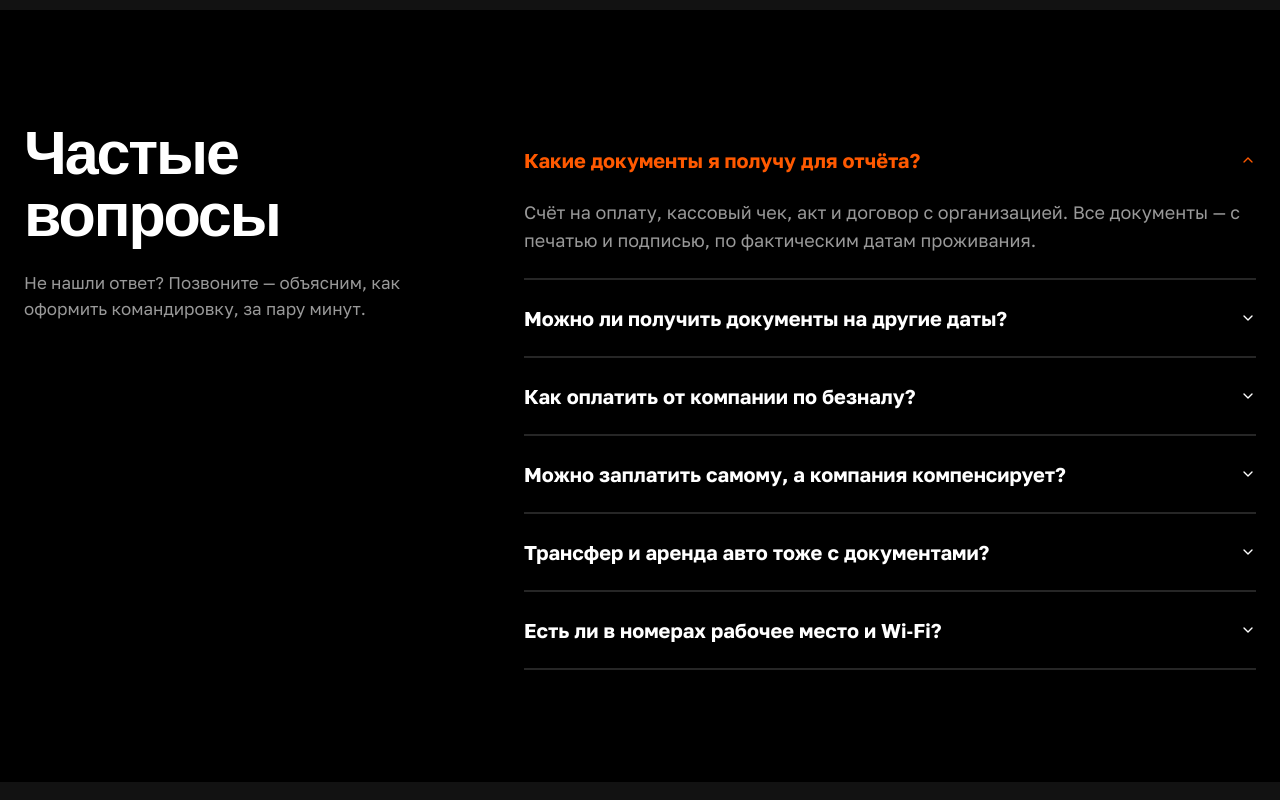
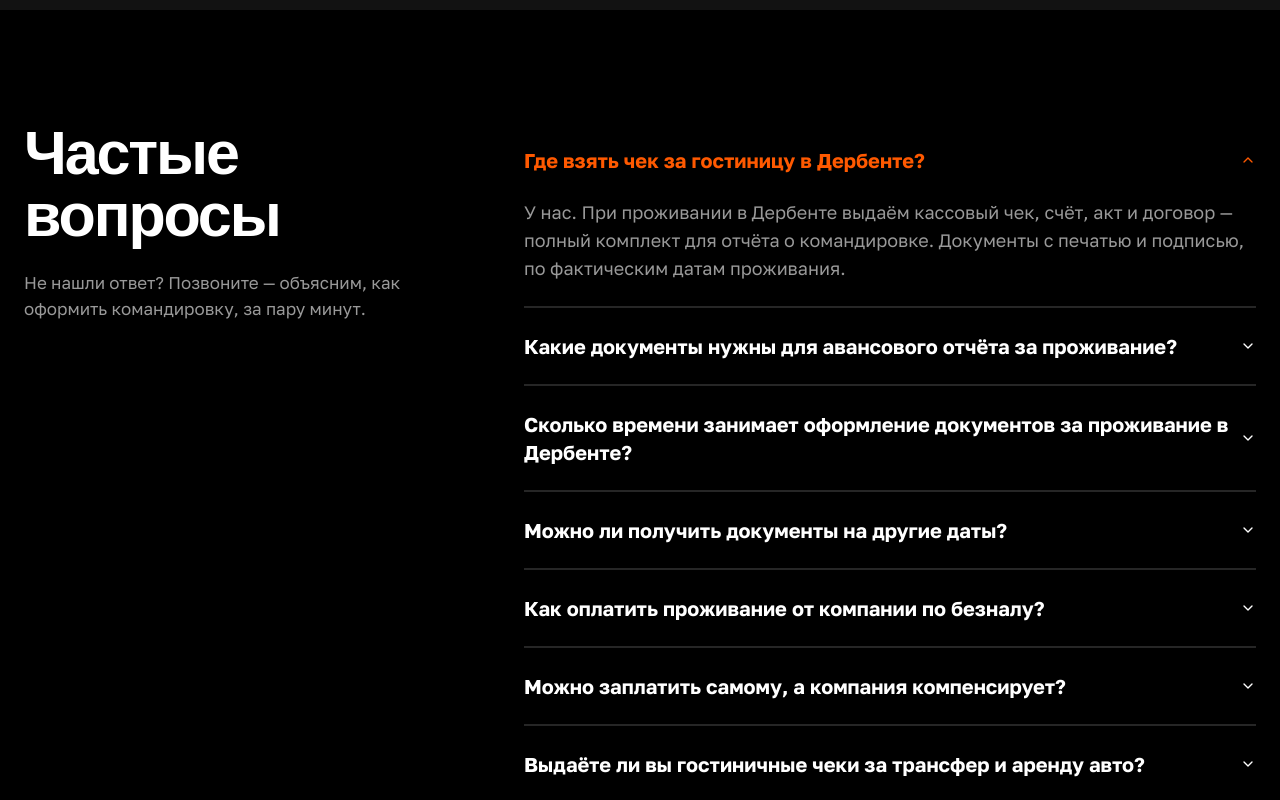
Before and after one commit to 6456609-source/hotel-checks-derbent, a React (Vite) app: page / in a window 1280 px wide. Shown: the part 4820-5620 px from the top of the page. Built offline with nearby package versions, Linux system fonts and the light colour scheme; a web font is replaced by a local one.

Commit message:
[FEAT] Я не вижу описания правки в вашем сообщении. Пожалуйста, опишите, какие

```diff
--- a/src/components/site/Faq.tsx
+++ b/src/components/site/Faq.tsx
@@ -1,16 +1,26 @@
+import { useEffect } from "react";
 import { Accordion, AccordionContent, AccordionItem, AccordionTrigger } from "@/components/ui/accordion";
+import type { City } from "./cities";
 
-const FAQ = [
+const getFaq = (city: City) => [
   {
-    q: "Какие документы я получу для отчёта?",
-    a: "Счёт на оплату, кассовый чек, акт и договор с организацией. Все документы — с печатью и подписью, по фактическим датам проживания.",
+    q: `Где взять чек за гостиницу в ${city.in}?`,
+    a: `У нас. При проживании в ${city.in} выдаём кассовый чек, счёт, акт и договор — полный комплект для отчёта о командировке. Документы с печатью и подписью, по фактическим датам проживания.`,
+  },
+  {
+    q: "Какие документы нужны для авансового отчёта за проживание?",
+    a: "Для авансового отчёта бухгалтерии обычно нужен кассовый чек и документ об оказании услуг — счёт или акт. Мы выдаём их вместе, плюс договор, если его требует ваша компания.",
+  },
+  {
+    q: `Сколько времени занимает оформление документов за проживание в ${city.in}?`,
+    a: "Счёт и договор присылаем в течение 15 минут после заявки. Кассовый чек и акт вы получаете сразу при выезде — ждать не нужно.",
   },
   {
     q: "Можно ли получить документы на другие даты?",
     a: "Нет. Мы выдаём документы только за фактическое проживание с реальными датами заезда и выезда. Это защищает и вас, и вашу компанию при проверке.",
   },
   {
-    q: "Как оплатить от компании по безналу?",
+    q: "Как оплатить проживание от компании по безналу?",
     a: "Пришлите реквизиты организации и даты — мы выставим счёт и договор. После оплаты бронь подтверждается, а закрывающие документы вы получаете при выезде.",
   },
   {
@@ -18,7 +28,7 @@ const FAQ = [
     a: "Да. Оплачиваете картой или наличными на месте, получаете кассовый чек и все документы для авансового отчёта.",
   },
   {
-    q: "Трансфер и аренда авто тоже с документами?",
+    q: "Выдаёте ли вы гостиничные чеки за трансфер и аренду авто?",
     a: "Да, по дополнительным услугам — трансферу, аренде авто и переговорной — выдаём отдельные чеки и акты.",
   },
   {
@@ -27,7 +37,28 @@ const FAQ = [
   },
 ];
 
-const Faq = () => {
+const Faq = ({ city }: { city: City }) => {
+  const faq = getFaq(city);
+
+  useEffect(() => {
+    const id = "faq-schema";
+    document.getElementById(id)?.remove();
+    const script = document.createElement("script");
+    script.id = id;
+    script.type = "application/ld+json";
+    script.text = JSON.stringify({
+      "@context": "https://schema.org",
+      "@type": "FAQPage",
+      mainEntity: faq.map((f) => ({
+        "@type": "Question",
+        name: f.q,
+        acceptedAnswer: { "@type": "Answer", text: f.a },
+      })),
+    });
+    document.head.appendChild(script);
+    return () => script.remove();
+  }, [city.slug]); // eslint-disable-line react-hooks/exhaustive-deps
+
   return (
     <section id="faq" className="px-4 md:px-6 py-20 md:py-28 scroll-mt-4">
       <div className="grid lg:grid-cols-[468px_1fr] gap-10 lg:gap-8">
@@ -38,7 +69,7 @@ const Faq = () => {
           </p>
         </div>
         <Accordion type="single" collapsible defaultValue="item-0" className="reveal">
-          {FAQ.map((f, i) => (
+          {faq.map((f, i) => (
             <AccordionItem key={f.q} value={`item-${i}`} className="border-b-2 border-foreground/15">
               <AccordionTrigger className="text-left text-lg md:text-xl font-bold py-6 hover:no-underline hover:text-primary [&[data-state=open]]:text-primary">
                 {f.q}
--- a/src/pages/Index.tsx
+++ b/src/pages/Index.tsx
@@ -58,7 +58,7 @@ const Index = () => {
       <Services onBook={openBook} />
       <Reviews />
       <Contacts city={city} />
-      <Faq />
+      <Faq city={city} />
       <SeoText city={city} />
       <CityLinks city={city} />
       <Footer onBook={openBook} city={city} />
```
